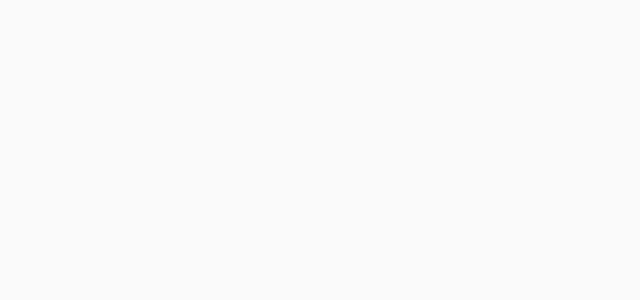
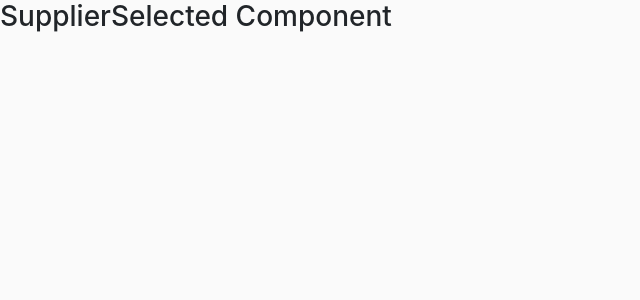
Before and after one commit to mrrobot16/fluffy-computing-machine, a React (Create React App) app: page /supplier-selected in a window 1280 px wide. Shown: the top 300 px of the page, without its empty margins (0-640 px from the left). Built offline with nearby package versions, Linux system fonts and the light colour scheme.

Commit message:
Added Selected supplier component

```diff
--- a/src/components/index.js
+++ b/src/components/index.js
@@ -2,6 +2,7 @@ import { HomeComponent } from './home/home.component'
 import { DonorDashboardComponent } from './donor-dashboard/donor-dashboard.component'
 import { NonProfitDashboardComponent } from './non-profit-dashboard/non-profit-dashboard.component'
 import { SupplierComponent } from './supplier/supplier.component'
+import { SupplierSelectedComponent } from './supplier/supplier-selected.component'
 import { DonateComponent } from './donate/donate.component'
 import { DonateSuccessComponent } from './donate/donate-success.component'
 import { PurchaseComponent } from './purchase/purchase.component'
@@ -14,5 +15,6 @@ export {
   HomeComponent, DonorDashboardComponent, NonProfitDashboardComponent,
   DonateComponent, DonateSuccessComponent, DonationActivityComponent,
   SupplierComponent, PurchaseComponent, UserInfoComponent,
-  HeaderComponent, BottomNavBarComponent, WalletComponent
+  HeaderComponent, BottomNavBarComponent, WalletComponent,
+  SupplierSelectedComponent
 }
--- /dev/null
+++ b/src/components/supplier/supplier-selected.component.js
@@ -0,0 +1,11 @@
+import React, { Component } from 'react'
+
+export class SupplierSelectedComponent extends Component {
+  render(){
+    return(
+      <div className="supplier-selected">
+        <h3>SupplierSelected Component</h3>
+      </div>
+    )
+  }
+}
--- a/src/routes/app.routes.js
+++ b/src/routes/app.routes.js
@@ -2,7 +2,7 @@ import React, { Component } from 'react'
 import { Route } from 'react-router-dom'
 import {
   HomeComponent, DonorDashboardComponent, NonProfitDashboardComponent,
-  SupplierComponent, DonateComponent, PurchaseComponent,
+  SupplierComponent, SupplierSelectedComponent, DonateComponent, PurchaseComponent,
   DonationActivityComponent, DonateSuccessComponent, WalletComponent
 } from '../components'
 export class AppRouter extends Component {
@@ -13,6 +13,7 @@ export class AppRouter extends Component {
         <Route path="/donor" component={DonorDashboardComponent} />
         <Route path="/non-profit" component={NonProfitDashboardComponent} />
         <Route path="/supplier" component={SupplierComponent} />
+        <Route path="/supplier-selected" component={SupplierSelectedComponent} />
         <Route path="/donate" component={DonateComponent} />
         <Route path="/success" component={DonateSuccessComponent} />
         <Route path="/purchase" component={PurchaseComponent} />
```
